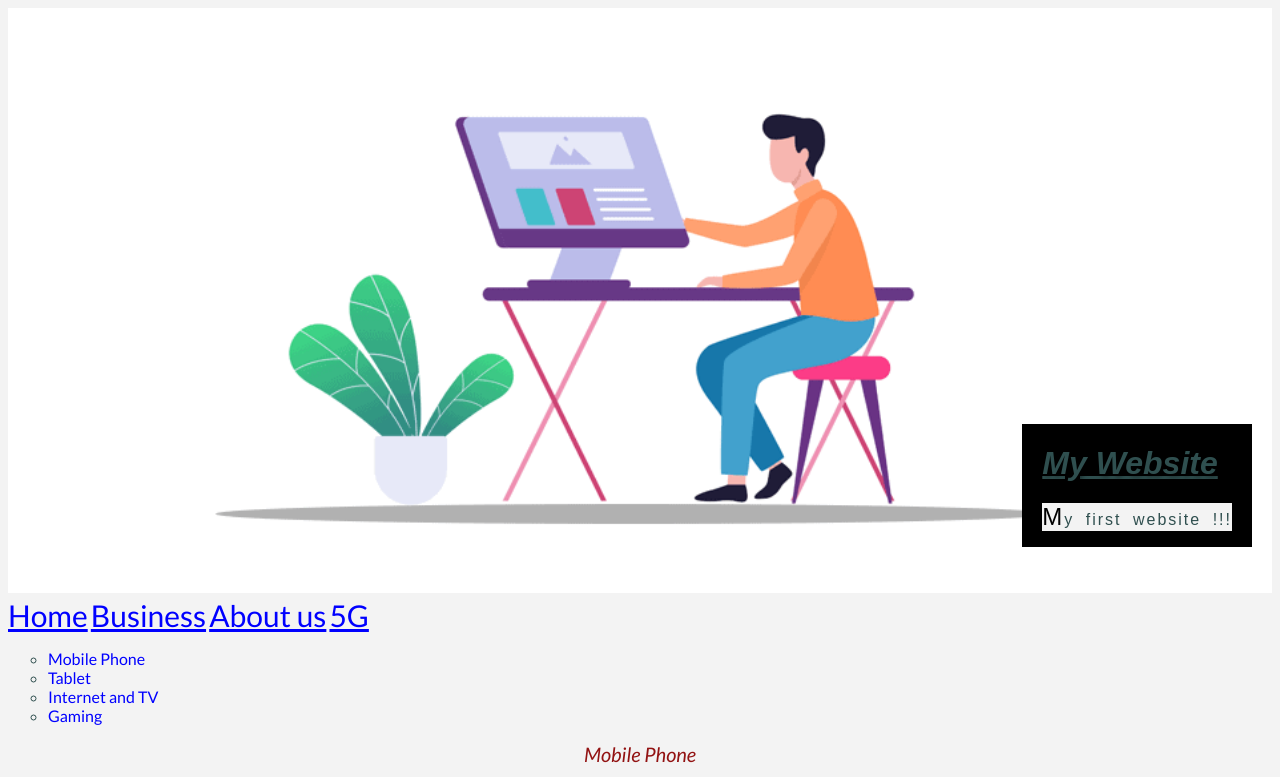
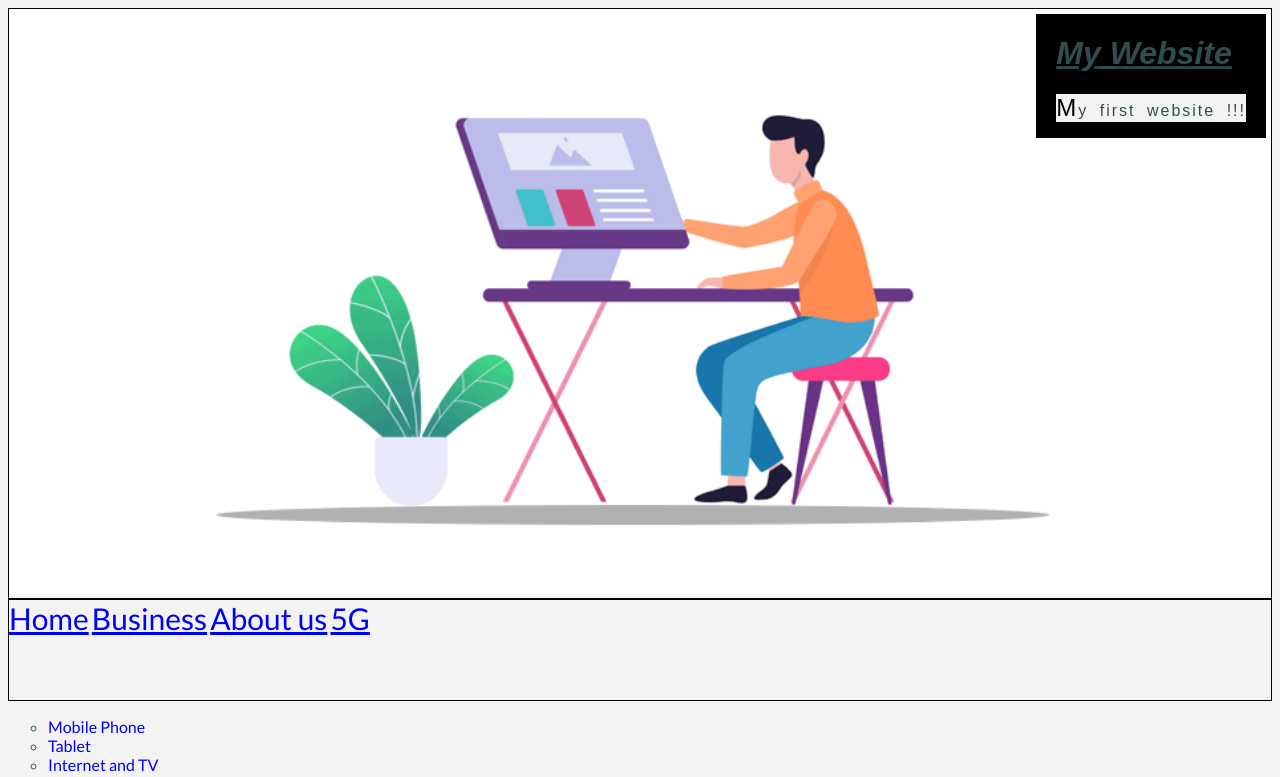
Before and after one commit to FilipMladenovski/HTML_CSS_homework, a plain HTML site: page Homework6/index.html in a window 1280 px wide. Shown: the top 777 px of the page. Drawn offline with Linux system fonts and the light colour scheme.

Commit message:
Update style.css

```diff
--- a/Homework6/style.css
+++ b/Homework6/style.css
@@ -3,6 +3,19 @@
 * {
     background-color: #f3f3f3;
     color: darkslategray;
+}
+
+header,
+nav,
+article,
+footer {
+    border: 1px solid black;
+}
+
+nav {
+    height: 100px;
+    position: sticky;
+    top: 0;
 }
 
 h4 {
@@ -113,8 +126,8 @@ p::first-letter {
 
 .text-block {
     position: absolute;
-    bottom: 50px;
-    right: 20px;
+    top: 5px;
+    right: 5px;
     background-color: black;
     color: white;
     padding-left: 20px;
```
